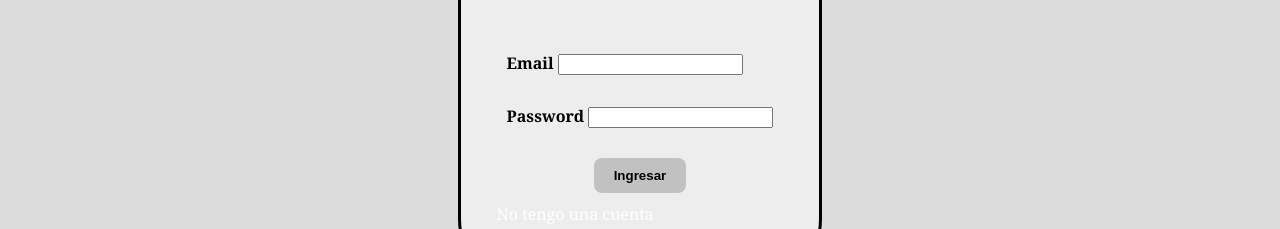
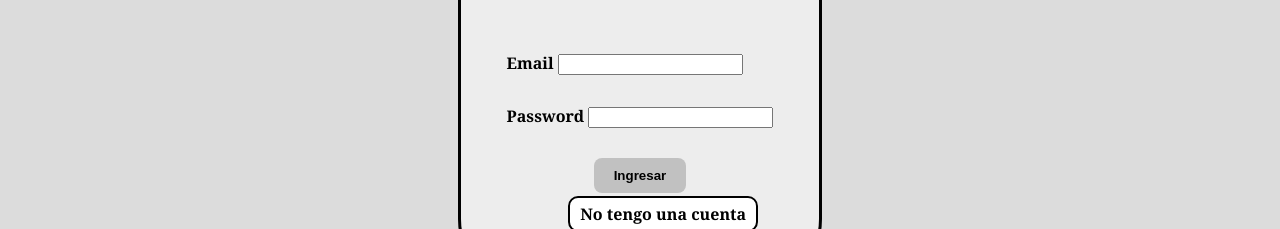
Before and after one commit to LeonMcCoubrey/proyectoIntegradorgrupoMcCoubrey-Mele-Cook, a plain HTML site: page login.html in a window 1280 px wide. Shown: the part 571-800 px from the top of the page. Drawn offline with Linux system fonts and the light colour scheme; no server answers.

Commit message:
arreglo css del login

```diff
--- a/css/styles.css
+++ b/css/styles.css
@@ -48,9 +48,11 @@ main {
     font-size: 24px;
     margin-bottom: 20px;
 }
-.contenidoindex .categorias{
+
+.contenidoindex .categorias {
     margin-left: 20%;
 }
+
 .ligas {
     display: flex;
     flex-wrap: wrap;
@@ -106,18 +108,22 @@ main {
     justify-content: space-between;
     border: 2px solid black;
 }
+
 .articulotop a {
     color: black;
     text-decoration: none;
 }
+
 .articulotop img {
     width: 150px;
     height: 150px;
     margin-bottom: 10px;
 }
-.contenedoraleatorio{
+
+.contenedoraleatorio {
     justify-content: space-between;
 }
+
 .contenedoraleatorio article {
     width: 225px;
     background-color: white;
@@ -134,6 +140,7 @@ main {
     height: 150px;
     margin-bottom: 10px;
 }
+
 .contenedoraleatorio article a {
     color: black;
     text-decoration: none;
@@ -369,9 +376,15 @@ a {
 }
 
 
-.recuerdamel {
-    margin-left: 5px;
+.recuerdame a {
+    margin-left: 25%;
+    padding: 5px 10px;
+    border: 2px solid black;
+    border-radius: 10px;
+    text-decoration: none;
     color: black;
+    font-weight: bold;
+    background-color: white;
 }
 
 .cajalogin {
```
Also changed, not shown: login.html (+0 -1 lines).
